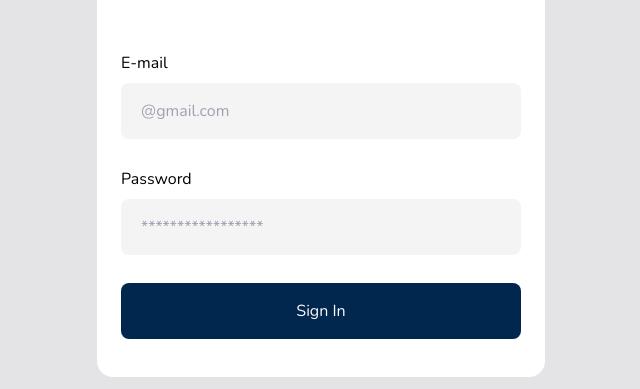
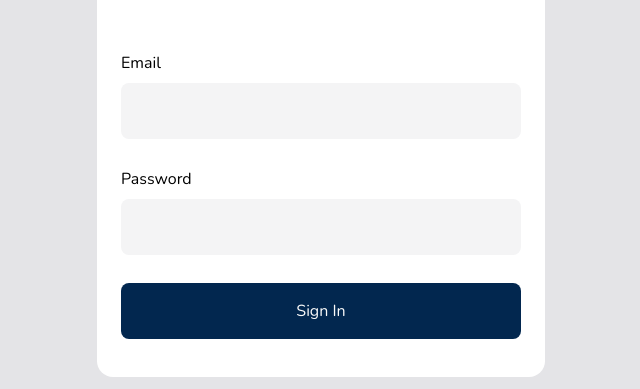
Before and after one commit to AOBarbosa/b2bit-login-form, a React (Vite) app: page /sign-in in a window 1280 px wide. Shown: the part 287-676 px from the top of the page, without its empty margins (319-959 px from the left). Built offline with nearby package versions, Linux system fonts and the light colour scheme.

Commit message:
feat: editing the form with formik

```diff
--- a/package.json
+++ b/package.json
@@ -10,13 +10,17 @@
     "preview": "vite preview"
   },
   "dependencies": {
+    "axios": "^1.6.8",
+    "formik": "^2.4.6",
     "localforage": "^1.10.0",
     "lucide-react": "^0.378.0",
     "match-sorter": "^6.3.4",
     "react": "^18.2.0",
     "react-dom": "^18.2.0",
     "react-router-dom": "^6.23.1",
-    "sort-by": "^1.2.0"
+    "sonner": "^1.4.41",
+    "sort-by": "^1.2.0",
+    "yup": "^1.4.0"
   },
   "devDependencies": {
     "@rocketseat/eslint-config": "^2.2.2",
--- /dev/null
+++ b/src/components/sign-in-form.tsx
@@ -0,0 +1,121 @@
+import { useFormik } from 'formik'
+import { redirect } from 'react-router-dom'
+import { toast } from 'sonner'
+
+import { api } from '../lib/axios'
+
+export function SignInForm() {
+  async function handleSignInForm() {
+    try {
+      const response = await api.post('login/', values)
+
+      // TODO: Save token in local storage and then it should be able to login
+      localStorage.setItem('token', response.data.token) // Save token in local storage
+
+      console.log(response.data)
+
+      redirect('/profile')
+    } catch (error) {
+      toast.error('Não foi possível realizar login. Tente novamente.')
+
+      console.log(error)
+    }
+  }
+
+  const { handleSubmit, handleChange, values } = useFormik({
+    initialValues: {
+      email: '',
+      password: '',
+    },
+    onSubmit: () => handleSignInForm(),
+  })
+
+  return (
+    <form
+      onSubmit={handleSubmit}
+      className="flex w-full flex-col space-y-7 px-6"
+    >
+      <div className="flex w-full flex-col space-y-2">
+        <label htmlFor="email">Email </label>
+        <input
+          id="email"
+          name="email"
+          type="email"
+          onChange={handleChange}
+          value={values.email}
+          className="h-14 rounded-lg bg-zinc-100 p-5 focus:border-primary-blue focus:outline-none focus:ring-1 focus:ring-primary-blue"
+        />
+      </div>
+
+      <div className="flex w-full flex-col space-y-2">
+        <label htmlFor="email">Password </label>
+        <input
+          id="password"
+          name="password"
+          type="password"
+          onChange={handleChange}
+          value={values.password}
+          className="h-14 rounded-lg bg-zinc-100 p-5 focus:border-primary-blue focus:outline-none focus:ring-1 focus:ring-primary-blue"
+        />
+      </div>
+
+      <button
+        type="submit"
+        className="h-14 rounded-lg bg-primary-blue text-zinc-50 hover:bg-primary-blue/90"
+      >
+        Sign In
+      </button>
+    </form>
+  )
+
+  //   function handleSubmit(values: SignInFormProps) {
+  //     // try {
+  //     //   const response = await api.post('/login/', values)
+  //     //   console.log(response.data)
+  //     // } catch (error) {
+  //     //   console.log('Deu merda...')
+  //     // }
+  //     alert(JSON.stringify(values, null, 2))
+  //   }
+
+  //   return (
+  //     <div className="w-full">
+  //       <Formik
+  //         initialValues={{ email: '', password: '' }}
+  //         validationSchema={SignInSchema}
+  //         onSubmit={handleSubmit}
+  //       >
+  //         <Form>
+  //           <div className="flex w-full flex-col space-y-7 px-6">
+  //             <div className="flex w-full flex-col space-y-2">
+  //               <label htmlFor="email">E-mail</label>
+  //               <Field
+  //                 name="email"
+  //                 className="h-14 rounded-lg bg-zinc-100 p-5 focus:border-primary-blue focus:outline-none focus:ring-1 focus:ring-primary-blue"
+  //                 type="email"
+  //                 placeholder="@gmail.com"
+  //               />
+  //             </div>
+
+  //             <div className="flex w-full flex-col space-y-2">
+  //               <label htmlFor="password">Password</label>
+  //               <Field
+  //                 id="password"
+  //                 className="h-14 rounded-lg bg-zinc-100 p-5 focus:border-primary-blue focus:outline-none focus:ring-1 focus:ring-primary-blue"
+  //                 type="password"
+  //                 placeholder="*****************"
+  //               />
+  //             </div>
+
+  //             <button
+  //               type="submit"
+  //               className="h-14 rounded-lg bg-primary-blue text-zinc-50 hover:bg-primary-blue/90"
+  //             >
+  //               Sign In
+  //             </button>
+  //           </div>
+  //         </Form>
+  //       </Formik>
+  // </div>
+  //   )
+}
--- /dev/null
+++ b/src/lib/axios.ts
@@ -0,0 +1,37 @@
+import axios from 'axios'
+
+export const api = axios.create({
+  headers: {
+    // Authorization: 'Bearer {{access token you received at login}}',
+    Accept: 'application/json;version=v1_web',
+    'Content-Type': 'application/json',
+  },
+  baseURL: 'https://api.homologation.cliqdrive.com.br/auth/',
+})
+
+// import axios from 'axios'
+
+// const api = axios.create({
+//   baseURL: 'https://api.homologation.cliqdrive.com.br/auth/',
+//   headers: {
+//     Accept: 'application/json;version=v1_web',
+//     'Content-Type': 'application/json',
+//   },
+// })
+
+// // Add a request interceptor to add the token to all outgoing requests
+// api.interceptors.request.use(
+//   (config) => {
+//     const token =
+//       'eyJhbGciOiJIUzI1NiIsInR5cCI6IkpXVCJ9.eyJ0b2tlbl90eXBlIjoiYWNjZXNzIiwiZXhwIjoxNzE1NDMyMTQ3LCJpYXQiOjE3MTUzNDU3NDcsImp0aSI6IjAyZTBmZTY2YmQ2MDRkMmY5MjJhNGRiMzIxNmFiYzU2IiwidXNlcl9pZCI6NH0.L4H2FEKlhM5RXeqX0o0xiszBYe5uH7SyEABAnhOSf1A'
+//     if (token) {
+//       config.headers.Authorization = `Bearer ${token}`
+//     }
+//     return config
+//   },
+//   (error) => {
+//     return Promise.reject(error)
+//   },
+// )
+
+// export { api }
--- a/src/main.tsx
+++ b/src/main.tsx
@@ -1,10 +1,12 @@
 import React from 'react'
 import ReactDOM from 'react-dom/client'
+import { Toaster } from 'sonner'
 
 import { App } from './app'
 
 ReactDOM.createRoot(document.getElementById('root')!).render(
   <React.StrictMode>
+    <Toaster richColors />
     <App />
   </React.StrictMode>,
 )
--- a/src/pages/login/index.tsx
+++ b/src/pages/login/index.tsx
@@ -1,4 +1,5 @@
 import { Card } from '../../components/card'
+import { SignInForm } from '../../components/sign-in-form'
 
 export function LoginPage() {
   return (
@@ -9,34 +10,7 @@ export function LoginPage() {
             b2b<span className="text-primary-yellow">it</span>
           </h1>
 
-          <form className="flex w-full flex-col space-y-7 px-6">
-            <section className="flex w-full flex-col space-y-2">
-              <label htmlFor="email">E-mail</label>
-              <input
-                id="email"
-                className="h-14 rounded-lg bg-zinc-100 p-5 focus:border-primary-blue focus:outline-none focus:ring-1 focus:ring-primary-blue"
-                type="text"
-                placeholder="@gmail.com"
-              />
-            </section>
-
-            <section className="flex w-full flex-col space-y-2">
-              <label htmlFor="password">Password</label>
-              <input
-                id="password"
-                className="h-14 rounded-lg bg-zinc-100 p-5 focus:border-primary-blue focus:outline-none focus:ring-1 focus:ring-primary-blue"
-                type="password"
-                placeholder="*****************"
-              />
-            </section>
-
-            <button
-              type="submit"
-              className="h-14 rounded-lg bg-primary-blue text-zinc-50 hover:bg-primary-blue/90"
-            >
-              Sign In
-            </button>
-          </form>
+          <SignInForm />
         </Card>
       </main>
     </>
```
Also changed, not shown: 1 other file (tests, documents, lock files or other folders).
